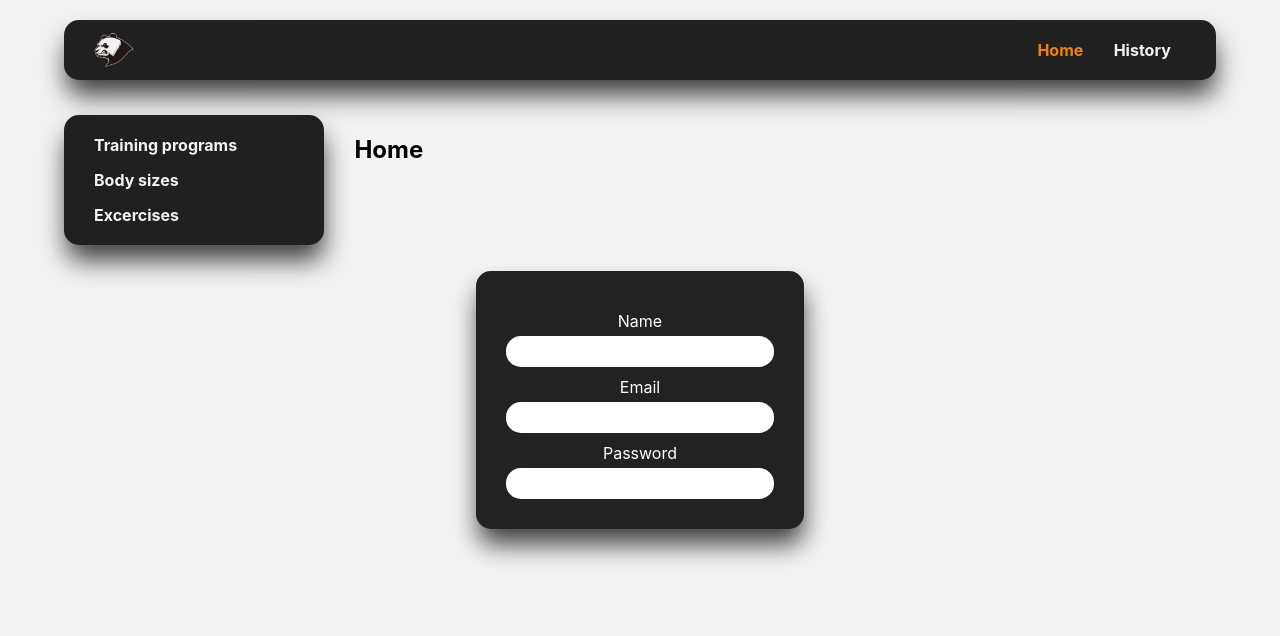
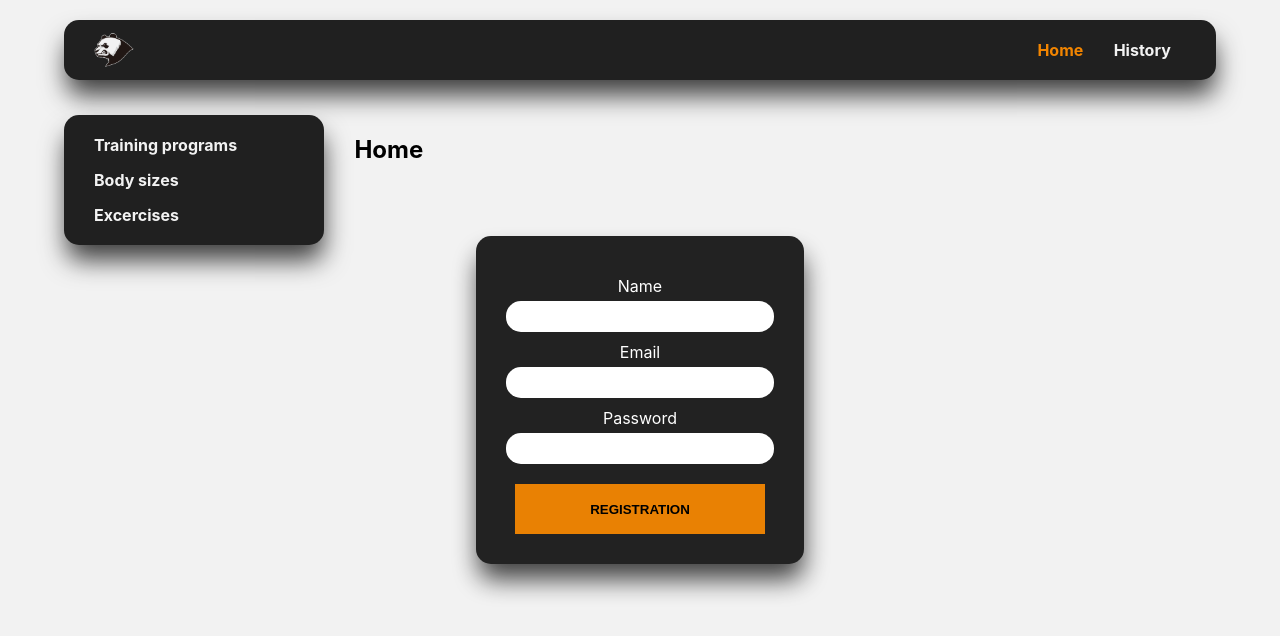
Before and after one commit to DeoSx/react-fit-pad, a React (Create React App) app in the folder client/: page / in a window 1280 px wide. Shown: the top 636 px of the page. Built offline with nearby package versions, Linux system fonts and the light colour scheme.

Commit message:
feat: add modal and button

```diff
--- a/client/src/components/Modal/Modal.js
+++ b/client/src/components/Modal/Modal.js
@@ -1,5 +1,7 @@
 import React, { Component } from 'react'
+import axios from '../../axios/'
 import Input from '../UI/Input/Input'
+import Button from '../UI/Button/Button'
 
 import './Modal.scss'
 
@@ -16,6 +18,12 @@ class Modal extends Component {
     })
   }
 
+  submitHandler = async (data) => {
+    console.log(data)
+    const res = await axios.post('user/signup', data)
+    console.log(res)
+  }
+
   render() {
     return (
       <div className="overlay">
@@ -28,12 +36,20 @@ class Modal extends Component {
           <Input
             type="text"
             label="Email"
-            onChange={(event) => this.changeHandler(event.target.value, 'name')}
+            onChange={(event) =>
+              this.changeHandler(event.target.value, 'email')
+            }
           />
           <Input
-            type="text"
+            type="password"
             label="Password"
-            onChange={(event) => this.changeHandler(event.target.value, 'name')}
+            onChange={(event) =>
+              this.changeHandler(event.target.value, 'password')
+            }
+          />
+          <Button
+            text="Registration"
+            onClick={() => this.submitHandler(this.state)}
           />
         </div>
       </div>
--- a/client/src/components/Modal/Modal.scss
+++ b/client/src/components/Modal/Modal.scss
@@ -11,5 +11,8 @@
     top: 50%;
     left: 50%;
     transform: translate(-50%, -50%);
+    display: flex;
+    flex-direction: column;
+    align-items: center;
   }
 }
--- a/client/src/components/UI/Button/Button.js
+++ b/client/src/components/UI/Button/Button.js
@@ -0,0 +1,15 @@
+import React from 'react'
+import './Button.scss'
+
+const Button = (props) => {
+  return (
+    <button
+      className={props.styleType ? `btn ${props.styleType}` : 'btn'}
+      onClick={props.onClick}
+    >
+      <span>{props.text}</span>
+    </button>
+  )
+}
+
+export default Button
--- a/client/src/components/UI/Button/Button.scss
+++ b/client/src/components/UI/Button/Button.scss
@@ -0,0 +1,62 @@
+.btn {
+  display: block;
+  margin-top: 20px;
+  line-height: 50px;
+  height: 50px;
+  text-align: center;
+  width: 250px;
+  background: transparent;
+  border: none;
+  cursor: pointer;
+  outline: none;
+}
+.btn {
+  color: #fff;
+  transition: all 0.5s;
+  position: relative;
+  border-radius: 15px;
+  font-weight: bold;
+  text-transform: uppercase;
+  span {
+    color: #000;
+    z-index: 5;
+    position: relative;
+  }
+  &:hover {
+    span {
+      color: #fff;
+    }
+  }
+}
+.btn::before {
+  content: "";
+  position: absolute;
+  top: 0;
+  left: 0;
+  width: 100%;
+  height: 100%;
+  z-index: 1;
+  background-color: rgba(255, 140, 0, 0.9);
+  transition: all 0.3s;
+}
+.btn:hover::before {
+  opacity: 0;
+  transform: scale(0.5, 0.5);
+}
+.btn::after {
+  content: "";
+  position: absolute;
+  top: 0;
+  left: 0;
+  width: 100%;
+  height: 100%;
+  z-index: 1;
+  opacity: 0;
+  transition: all 0.3s;
+  border: 1px solid rgba(255, 140, 0, 0.6);
+  transform: scale(1.2, 1.2);
+}
+.btn:hover::after {
+  opacity: 1;
+  transform: scale(1, 1);
+}
```
